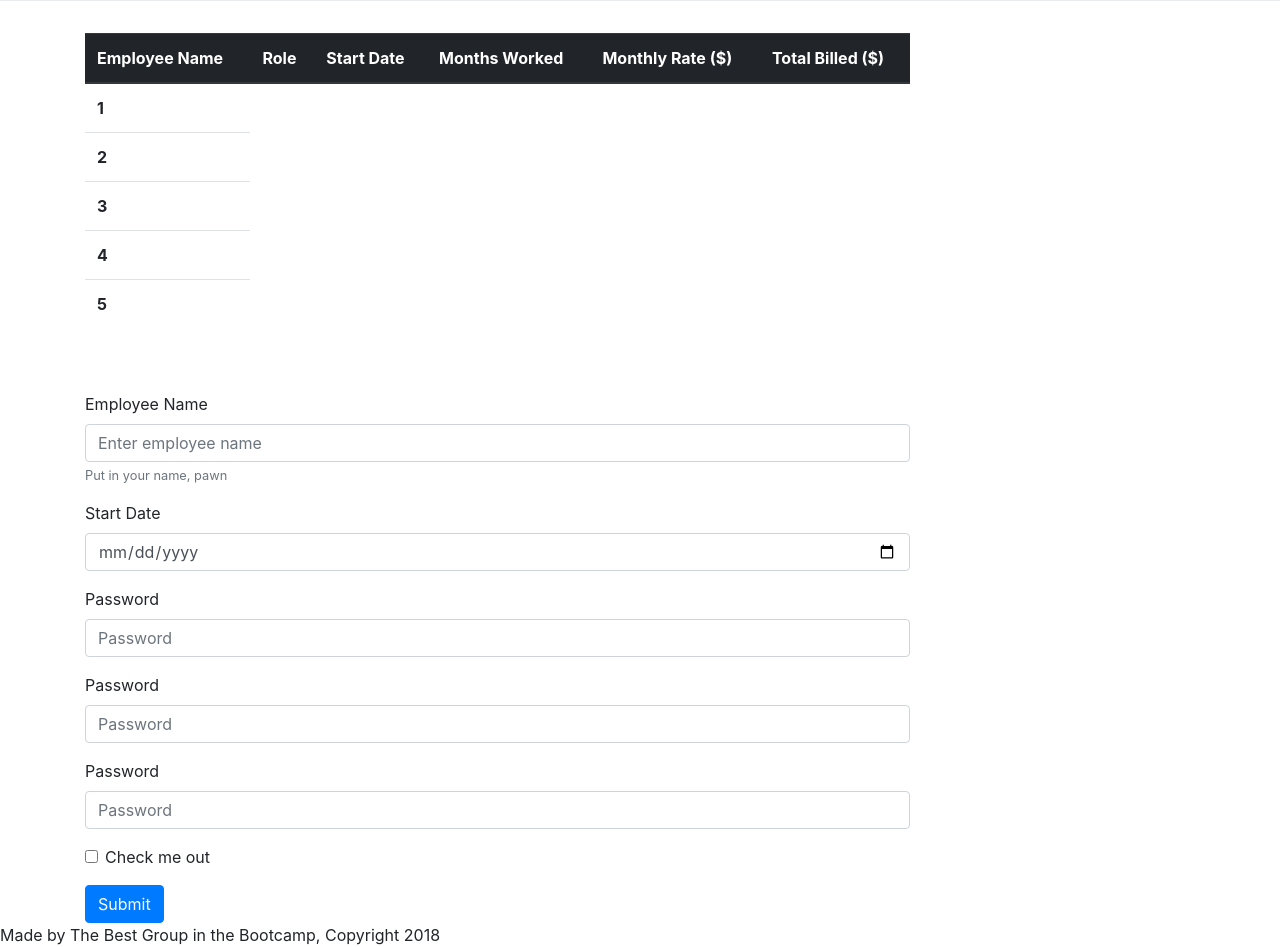
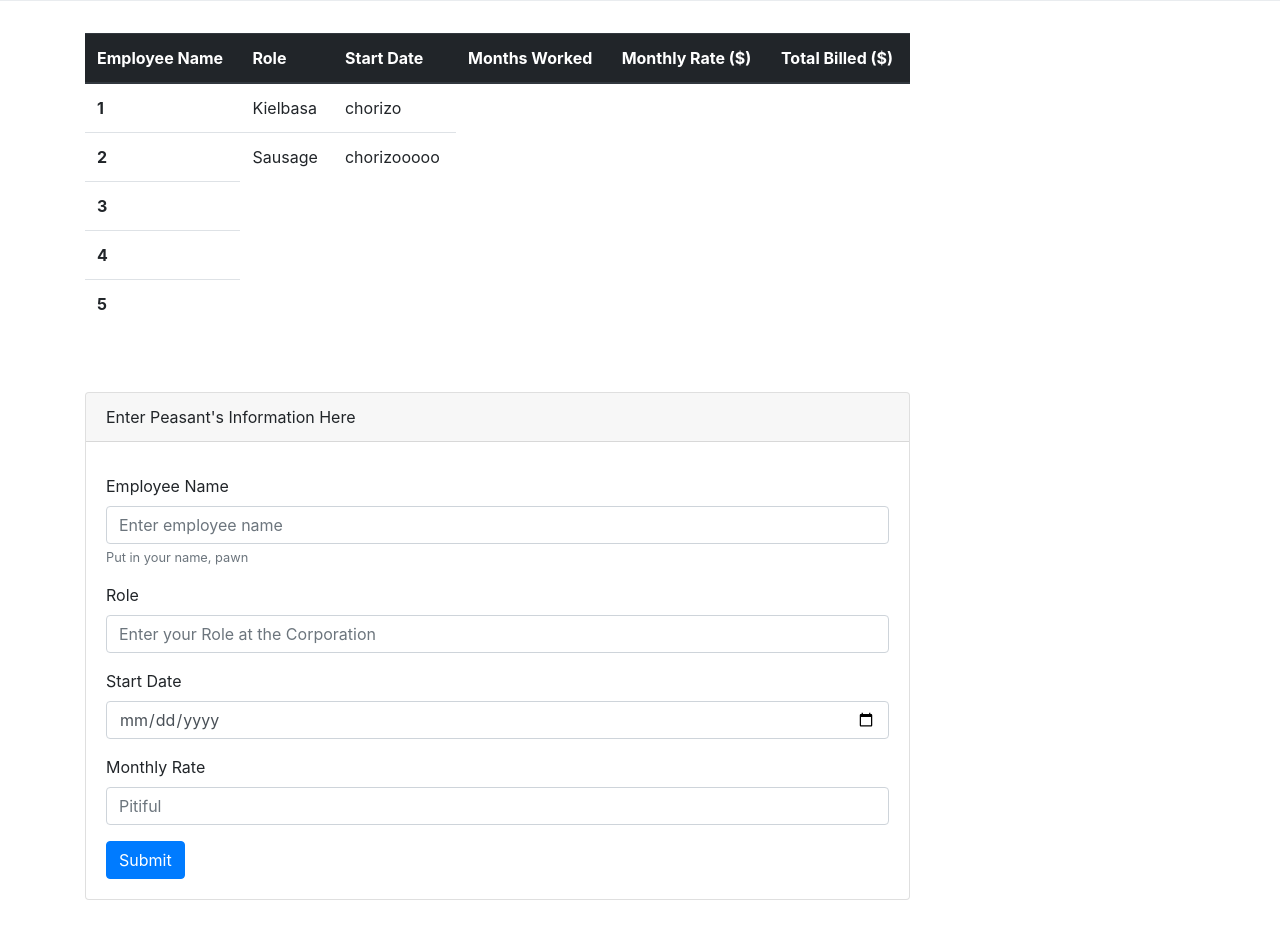
Before and after one commit to rahulrajdev/Employee-Data-Firebase, a plain HTML site: page index.html in a window 1280 px wide. Shown: the part 360-1307 px from the top of the page. After the commit the page ends 1276 px from the top, so only its background shows below. Drawn offline with nearby package versions, Linux system fonts and the light colour scheme.

Commit message:
farting around

```diff
--- a/css/style.css
+++ b/css/style.css
@@ -1,9 +1,7 @@
-body, html {
+body{
     height: 100%;
-  }
-  .bg {
         /* The image used */
-    background-image: url("../images/Calm-Desktop-Wallpaper.jpg");
+        background-image: ("https://www.pixelstalk.net/wp-content/uploads/2016/11/Calm-Desktop-Wallpaper.jpg");
 
         /* Full height */
         height: 100%;
@@ -12,7 +10,10 @@ body, html {
         background-position: center;
         background-repeat: no-repeat;
         background-size: cover;
+
   }
+
+
 .footer {
       bottom: 0;
       width: 100%;
--- a/index.html
+++ b/index.html
@@ -4,11 +4,11 @@
 <head>
     <link rel="stylesheet" href="https://stackpath.bootstrapcdn.com/bootstrap/4.1.3/css/bootstrap.min.css" integrity="sha384-MCw98/SFnGE8fJT3GXwEOngsV7Zt27NXFoaoApmYm81iuXoPkFOJwJ8ERdknLPMO"
         crossorigin="anonymous">
+        <link rel="stylesheet" href="./css/style.css">
 </head>
-
 <body>
-    <div class="bg"></div>
-    <p class="py-5 text-center"></p>
+    <div class="bg">
+        <p class="py-5 text-center">
 
             <div id="titletron" class="jumbotron jumbotron-fluid">
                 <div class="container">
@@ -34,26 +34,22 @@
                             <tbody>
                                 <tr>
                                     <th scope="row">1</th>
-
+                                    <td>Kielbasa</td>
+                                    <td>chorizo</td>
                                 </tr>
                                 <tr>
                                     <th scope="row">2</th>
-
+                                    <td>Sausage</td>
+                                    <td> chorizooooo </td>
                                 </tr>
                                 <tr>
                                     <th scope="row">3</th>
-
-
                                 </tr>
                                 <tr>
                                     <th scope="row">4</th>
-
-
                                 </tr>
                                 <tr>
                                     <th scope="row">5</th>
-
-
                                 </tr>
                             </tbody>
                         </table>
@@ -64,51 +60,52 @@
             <br>
             <br>
 
-
-
-
             <div class="container">
                 <div class="row">
                     <div class="col-9">
+                        <div class="card">
+                            <div class="card-header">
+                                Enter Peasant's Information Here
+                            </div>
+                            <div class="card-body">
+                                <h5 class="card-title"></h5>
                                 <form id=userinput>
                                     <div class="form-group">
                                         <label for="employeeName">Employee Name</label>
                                         <input type="name" class="form-control" id="employeeName" aria-describedby="nameHelp"
                                             placeholder="Enter employee name">
-                        <small id="emailHelp" class="form-text text-muted">Put in your name, pawn </small>
+                                        <small id="emailHelp" class="form-text text-muted">Put in your name, pawn
+                                        </small>
+                                    </div>
+                                    <div class="form-group">
+                                        <label for="role">Role</label>
+                                        <input type="name" class="form-control" id="role" placeholder="Enter your Role at the Corporation">
                                     </div>
                                     <div class="form-group">
                                         <label for="startDate">Start Date</label>
                                         <input type="date" class="form-control" id="startDate" placeholder="StartDate">
                                     </div>
+
                                     <div class="form-group">
-                        <label for="exampleInputPassword1">Password</label>
-                        <input type="password" class="form-control" id="exampleInputPassword1" placeholder="Password">
+                                        <label for="monthlyRate">Monthly Rate</label>
+                                        <input type="number" class="form-control" id="monthlyRate" placeholder="Pitiful">
                                     </div>
-                    <div class="form-group">
-                        <label for="exampleInputPassword1">Password</label>
-                        <input type="password" class="form-control" id="exampleInputPassword1" placeholder="Password">
-                    </div>
-                    <div class="form-group">
-                        <label for="exampleInputPassword1">Password</label>
-                        <input type="password" class="form-control" id="exampleInputPassword1" placeholder="Password">
-                    </div>
-                    <div class="form-group form-check">
-                        <input type="checkbox" class="form-check-input" id="exampleCheck1">
-                        <label class="form-check-label" for="exampleCheck1">Check me out</label>
-                    </div>
+
                                     <button type="submit" class="btn btn-primary">Submit</button>
                                 </form>
+                            </div>
+                        </div>
+
                     </div>
                 </div>
             </div>
 
 
-
-
+        </p>
+    </div>
 </body>
-<div id="footer">
+<!-- <div id="footer">
     Made by The Best Group in the Bootcamp, Copyright 2018
-</div>
+</div> -->
 
 </html>
```
Lines whose indentation alone changed are shown as unchanged.
